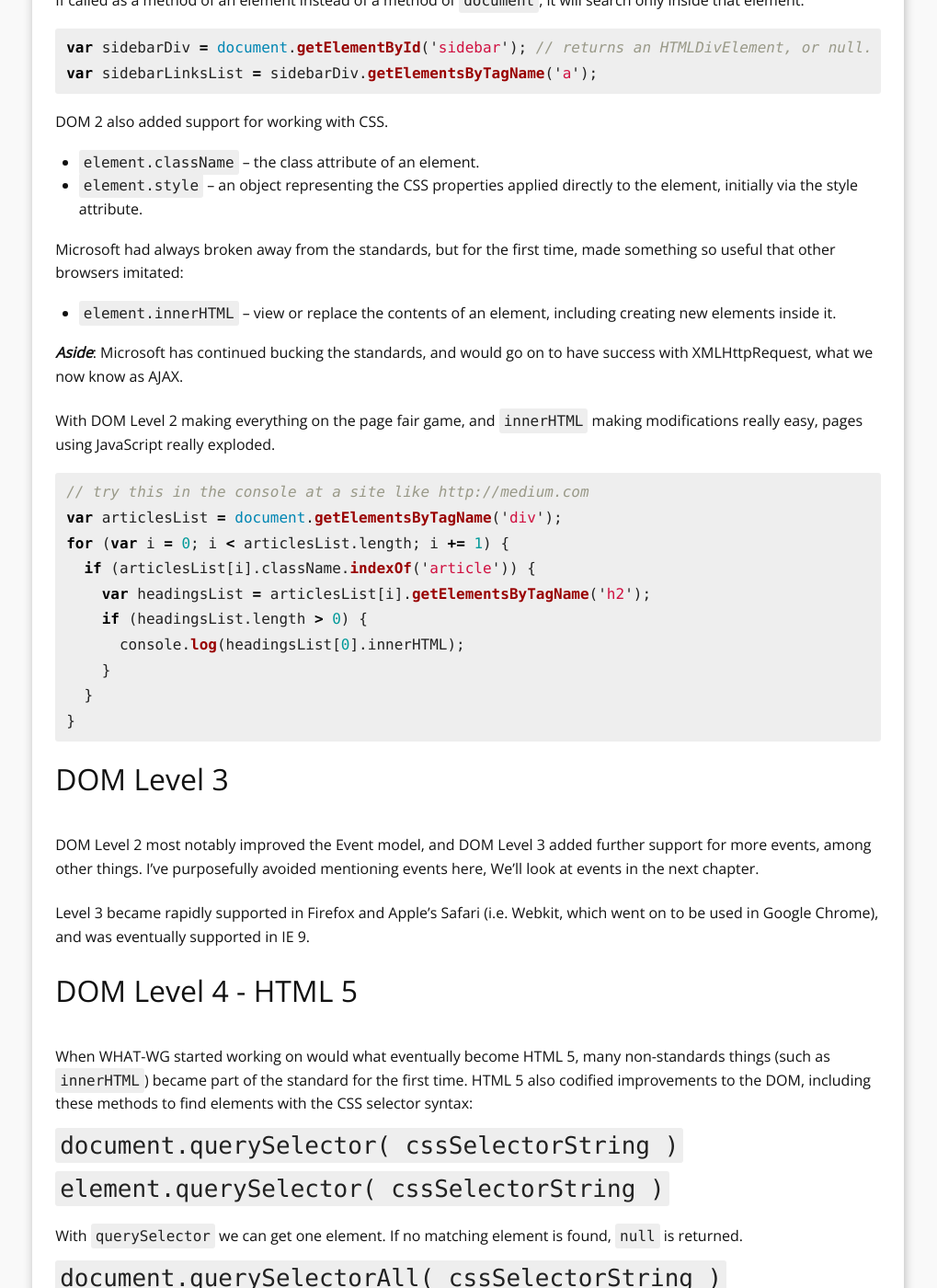
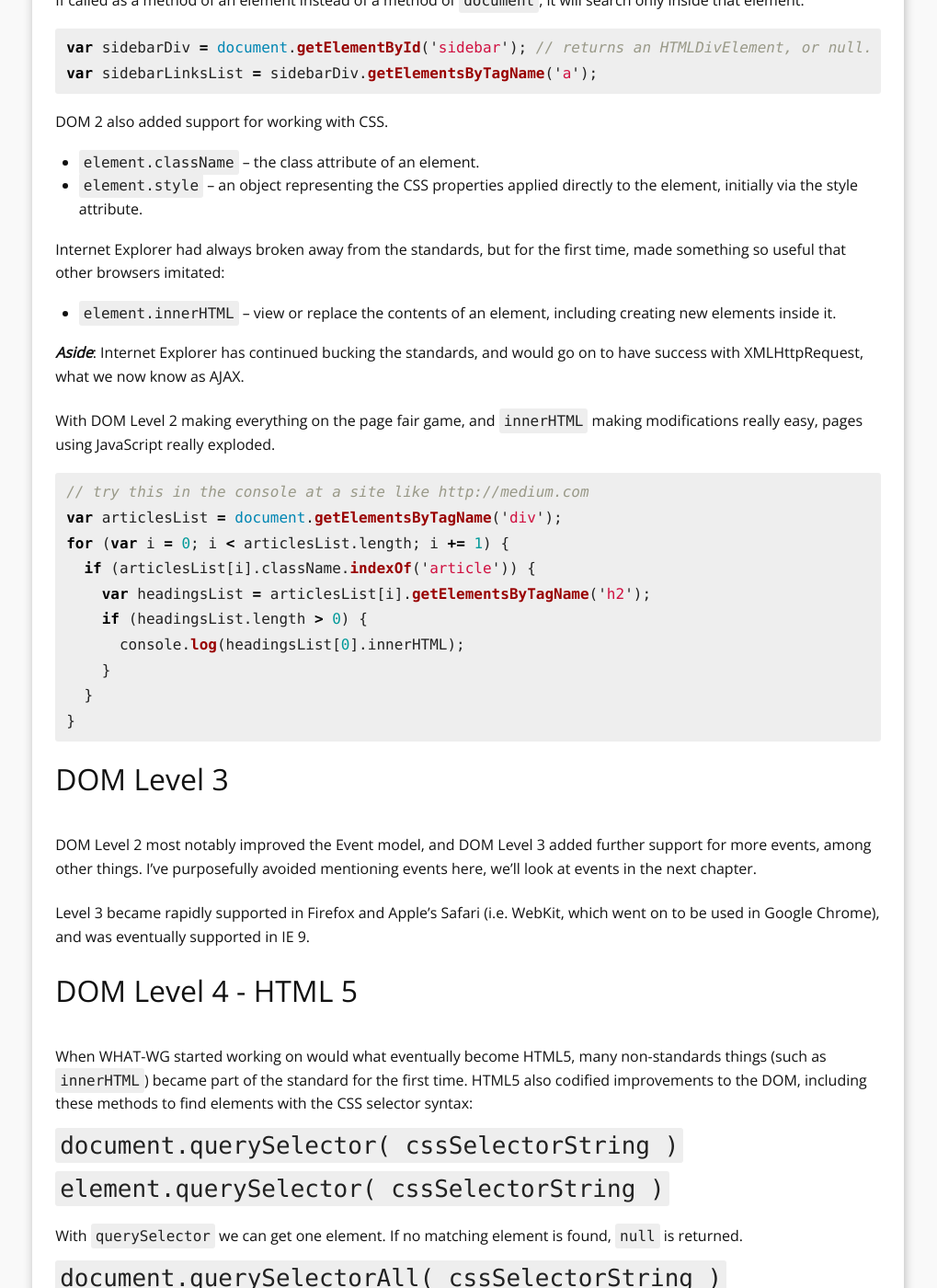
Before and after one commit to YoobeeWebTutors/javascript-manual, a Jekyll site: the page built from 18-working-with-web-pages.md, in a window 1280 px wide and 1400 px high, scrolled down 2616 px. Shown: the whole window at 92% size, without its empty margins (131-1150 px from the left). Built offline with Jekyll 4.4.1, drawn with Linux system fonts in a browser that asks for light colours; Markdown is read by kramdown in place of the engine named in the settings; some of the changed text lies outside the part shown.

Commit message:
Fixed typos in page 18

```diff
--- a/18-working-with-web-pages.md
+++ b/18-working-with-web-pages.md
@@ -33,11 +33,11 @@
 
 Once we have an element, we can look at and manipulate some of its properties.
 
-- `element.value` -- the current value of the form element
-- `element.checked` -- if a checkbox or radio box is checked or not
-- `element.name` -- the name attribute of an element
-- `element.type` -- the type attribute of a form element
-- `element.href` -- the href attribute of a link
+- `element.value` -- the current value of the form element.
+- `element.checked` -- if a checkbox or radio box is checked or not.
+- `element.name` -- the name attribute of an element.
+- `element.type` -- the type attribute of a form element.
+- `element.href` -- the href attribute of a link.
 - `element.text` -- the text inside an link or anchor.
 
 For the curious:
@@ -89,11 +89,11 @@
 - `element.className` -- the class attribute of an element.
 - `element.style` -- an object representing the CSS properties applied directly to the element, initially via the style attribute.
 
-Microsoft had always broken away from the standards, but for the first time, made something so useful that other browsers imitated:
+Internet Explorer had always broken away from the standards, but for the first time, made something so useful that other browsers imitated:
 
 - `element.innerHTML` -- view or replace the contents of an element, including creating new elements inside it.
 
-***Aside***: Microsoft has continued bucking the standards, and would go on to have success with XMLHttpRequest, what we now know as AJAX.
+***Aside***: Internet Explorer has continued bucking the standards, and would go on to have success with XMLHttpRequest, what we now know as AJAX.
 
 With DOM Level 2 making everything on the page fair game, and `innerHTML` making modifications really easy, pages using JavaScript really exploded.
 
@@ -112,13 +112,13 @@
 
 ## DOM Level 3
 
-DOM Level 2 most notably improved the Event model, and DOM Level 3 added further support for more events, among other things. I've purposefully avoided mentioning events here, We'll look at events in the next chapter.
+DOM Level 2 most notably improved the Event model, and DOM Level 3 added further support for more events, among other things. I've purposefully avoided mentioning events here, we'll look at events in the next chapter.
 
-Level 3 became rapidly supported in Firefox and Apple's Safari (i.e. Webkit, which went on to be used in Google Chrome), and was eventually supported in IE 9.
+Level 3 became rapidly supported in Firefox and Apple's Safari (i.e. WebKit, which went on to be used in Google Chrome), and was eventually supported in IE 9.
 
 ## DOM Level 4 - HTML 5
 
-When WHAT-WG started working on would what eventually become HTML 5, many non-standards things (such as `innerHTML`) became part of the standard for the first time. HTML 5 also codified improvements to the DOM, including these methods to find elements with the CSS selector syntax:
+When WHAT-WG started working on would what eventually become HTML5, many non-standards things (such as `innerHTML`) became part of the standard for the first time. HTML5 also codified improvements to the DOM, including these methods to find elements with the CSS selector syntax:
 
 ### `document.querySelector( cssSelectorString )`
 ### `element.querySelector( cssSelectorString )`
@@ -144,11 +144,11 @@
 
 ### `element.classList[]`
 
-HTML 5 also formalised the `classList` collection. Instead of working with the `className` property (which is a string matching the class attribute of an element), we can easily manage adding and removing classes with ease. Each item in this array-like object represents each individual class applied to that element. The object also has methods:
+HTML5 also formalised the `classList` collection. Instead of working with the `className` property (which is a string matching the class attribute of an element), we can easily manage adding and removing classes with ease. Each item in this array-like object represents each individual class applied to that element. The object also has methods:
 
-* `element.classList.contains( string )` -- returns true if this element has that class on it
-* `element.classList.add( string )` -- adds the class if not already present
-* `element.classList.remove( string )` -- removes the class if already present
+* `element.classList.contains( string )` -- returns true if this element has that class on it.
+* `element.classList.add( string )` -- adds the class if not already present.
+* `element.classList.remove( string )` -- removes the class if already present.
 * `element.classList.toggle( string )` -- adds the class if not already present or removes the class if already present.
 
 `classList` is well supported, but only got introduced into Internet Explorer in version 10, and still has some minor issues in IE11. There is a polyfill to add `classList` to older browsers.
```
Also changed, not shown: other parts of 18-working-with-web-pages.md (+4 -4 lines).
